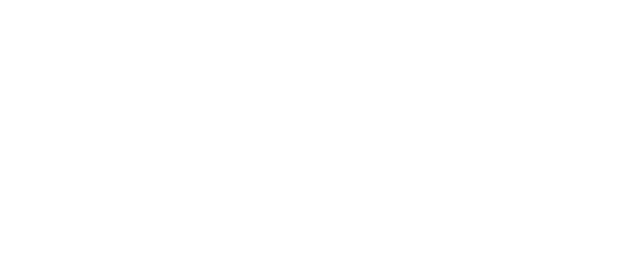
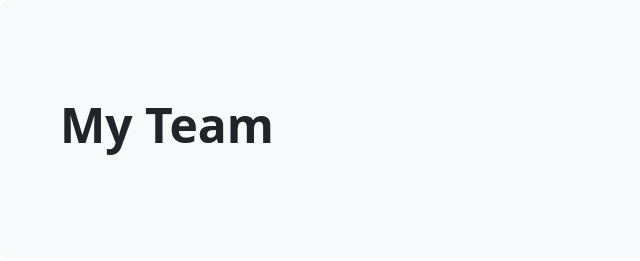
Before and after one commit to laurasierra17/team-profile-generator, a website: page dist/index.html in a window 1280 px wide. Shown: the whole page, without its empty margins (0-640 px from the left). Drawn offline with nearby package versions, Linux system fonts and the light colour scheme.

Commit message:
header created

```diff
--- a/dist/index.html
+++ b/dist/index.html
@@ -1,16 +1,30 @@
 <!DOCTYPE html>
 <html lang="en">
+
 <head>
     <meta charset="utf-8">
     <meta http-equiv="X-UA-Compatible" content="IE=edge">
-        <title></title>
+    <title>Team Profile Generator</title>
     <meta name="description" content="">
     <meta name="viewport" content="width=device-width, initial-scale=1">
+    <!-- Bootstrap CDN -->
+    <link href="https://cdn.jsdelivr.net/npm/bootstrap@5.2.0/dist/css/bootstrap.min.css" rel="stylesheet"
+        integrity="sha384-gH2yIJqKdNHPEq0n4Mqa/HGKIhSkIHeL5AyhkYV8i59U5AR6csBvApHHNl/vI1Bx" crossorigin="anonymous">
     <link rel="stylesheet" href="">
 </head>
+
 <body>
-
+    <!-- Main section of the body -->
+    <main>
+        <!-- Header of the application -->
+        <header class="p-5 mb-4 bg-light rounded-3">
+            <div class="container-fluid py-5">
+                <h1 class="display-5 fw-bold">My Team</h1>
+            </div>
+        </header>
+    </main>
 
     <script src="" async defer></script>
 </body>
+
 </html>
```
Lines whose indentation alone changed are shown as unchanged.
